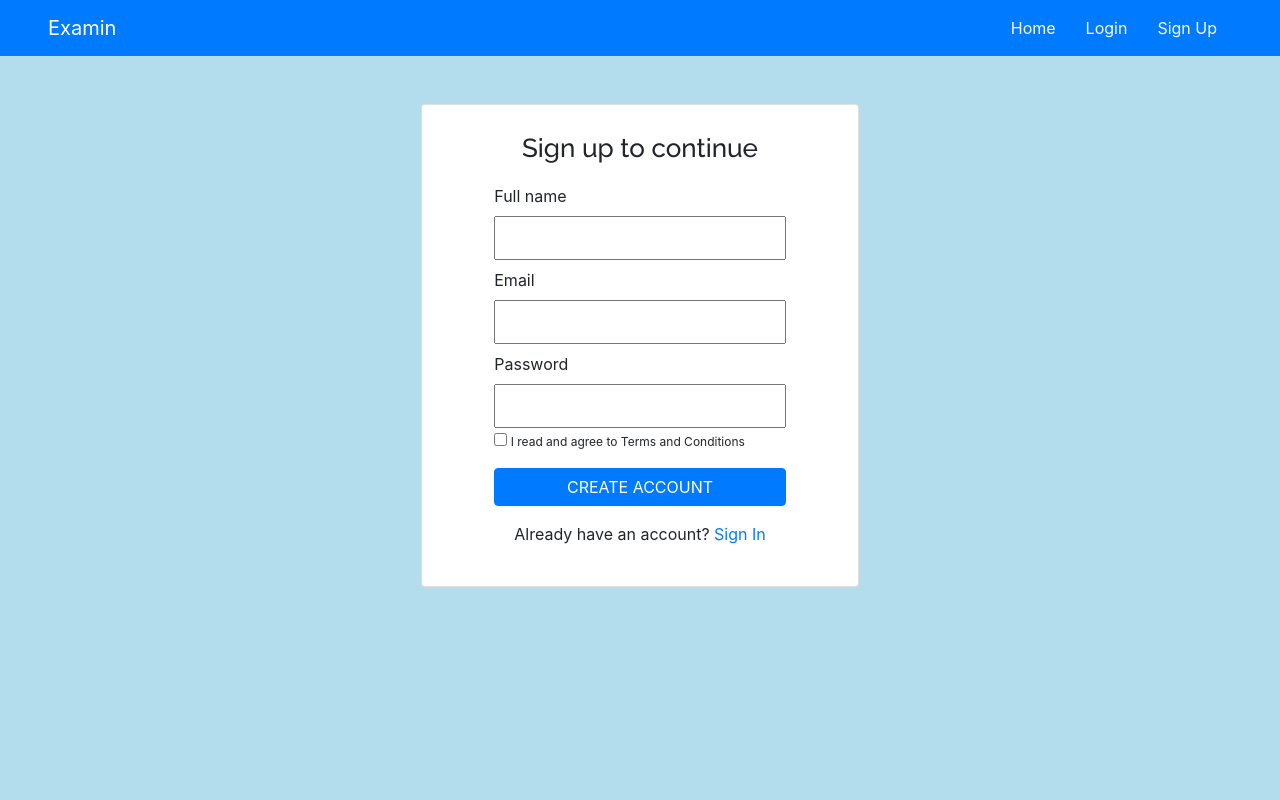
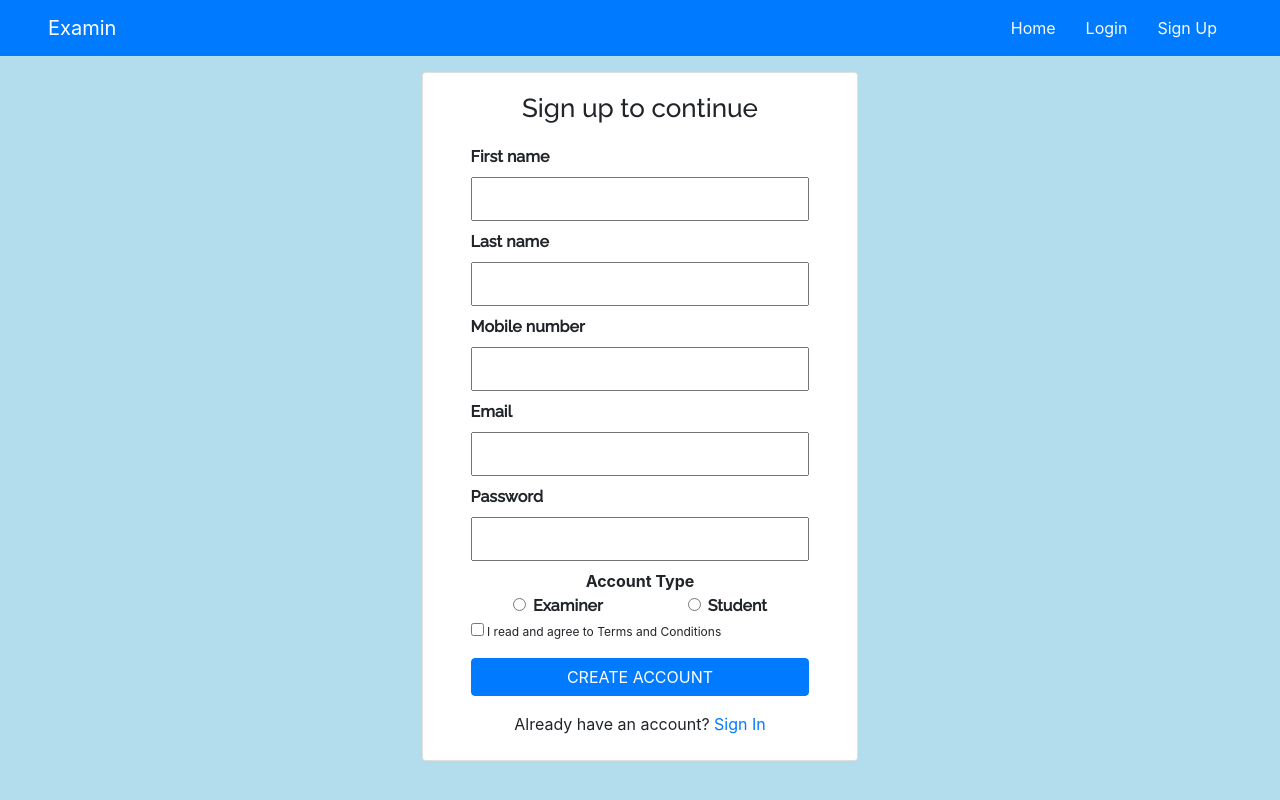
Before and after one commit to upendra-tarnoju/exam-portal, a React (Create React App) app in the folder frontend/: page /signup in a window 1280 px wide. Built offline with nearby package versions, Linux system fonts and the light colour scheme.

Commit message:
updated signup component

```diff
--- a/frontend/src/components/signup-component/signup.js
+++ b/frontend/src/components/signup-component/signup.js
@@ -4,18 +4,62 @@ import './signupStyles.css';
 class SignUp extends Component {
 	render() {
 		return (
-			<div className='container-fluid pt-5'>
+			<div className='container-fluid p-3'>
 				<div className='card w-35 mx-auto'>
-					<div className='p-4'>
+					<div className='pt-3 pb-2'>
 						<p className='text-center heading'>Sign up to continue</p>
 						<div className='px-5'>
 							<form className='text-center'>
-								<label className='w-100 text-left'>Full name</label>
+								<label className='w-100 text-left font-weight-bold'>
+									First name
+								</label>
 								<input type='text' className='w-100 px-3 py-2 mb-2' />
+
+								<label className='w-100 text-left'>Last name</label>
+								<input type='text' className='w-100 px-3 py-2 mb-2' />
+
+								<label className='w-100 text-left'>Mobile number</label>
+								<input type='text' className='w-100 px-3 py-2 mb-2' />
+
 								<label className='w-100 text-left'>Email</label>
 								<input type='email' className='w-100 px-3 py-2 mb-2' />
+
 								<label className='w-100 text-left'>Password</label>
 								<input type='password' className='w-100 px-3 py-2' />
+
+								<p className='text-center font-weight-bold mt-2 mb-0'>
+									Account Type
+								</p>
+								<div className='d-flex justify-content-around'>
+									<div className='form-check'>
+										<input
+											className='form-check-input'
+											type='radio'
+											name='accountType'
+											id='examiner'
+											value='examiner'
+										/>
+										<label
+											className='form-check-label'
+											for='examiner'
+										>
+											Examiner
+										</label>
+									</div>
+									<div className='form-check'>
+										<input
+											className='form-check-input'
+											type='radio'
+											name='accountType'
+											id='student'
+											value='student'
+										/>
+										<label className='form-check-label' for='student'>
+											Student
+										</label>
+									</div>
+								</div>
+
 								<div className='w-100 text-left'>
 									<input type='checkbox' className='pt-1' />
 									<span className='textSize'>
--- a/frontend/src/components/signup-component/signupStyles.css
+++ b/frontend/src/components/signup-component/signupStyles.css
@@ -15,3 +15,8 @@ body {
 .w-35 {
 	width: 35%;
 }
+
+label {
+	font-family: 'Raleway', sans-serif;
+	font-weight: bold;
+}
```
